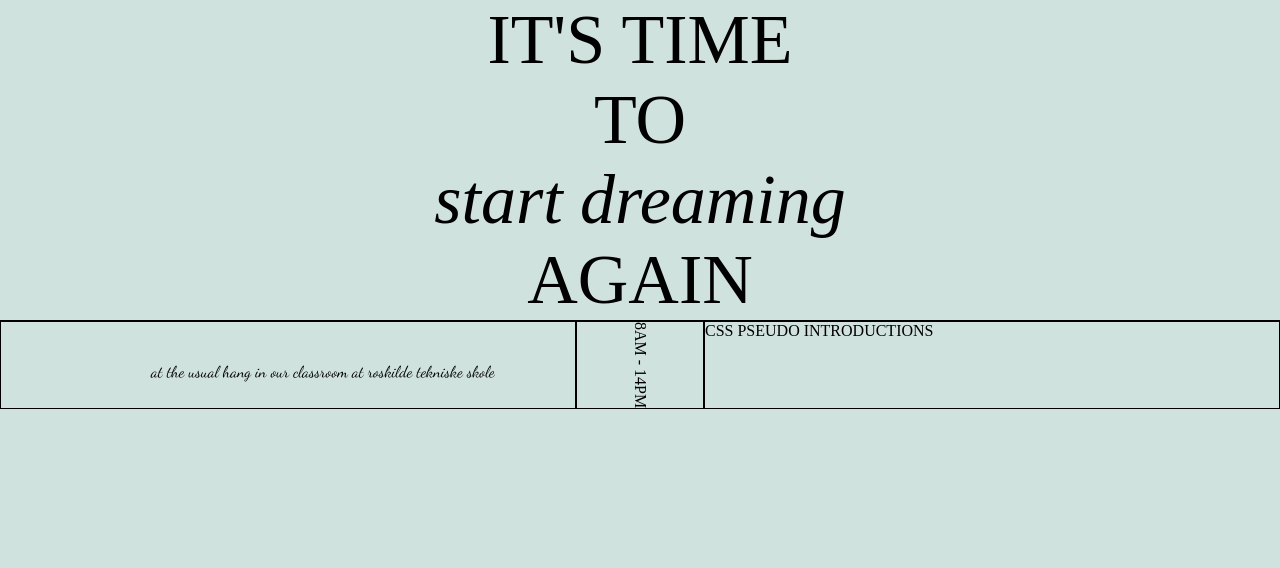
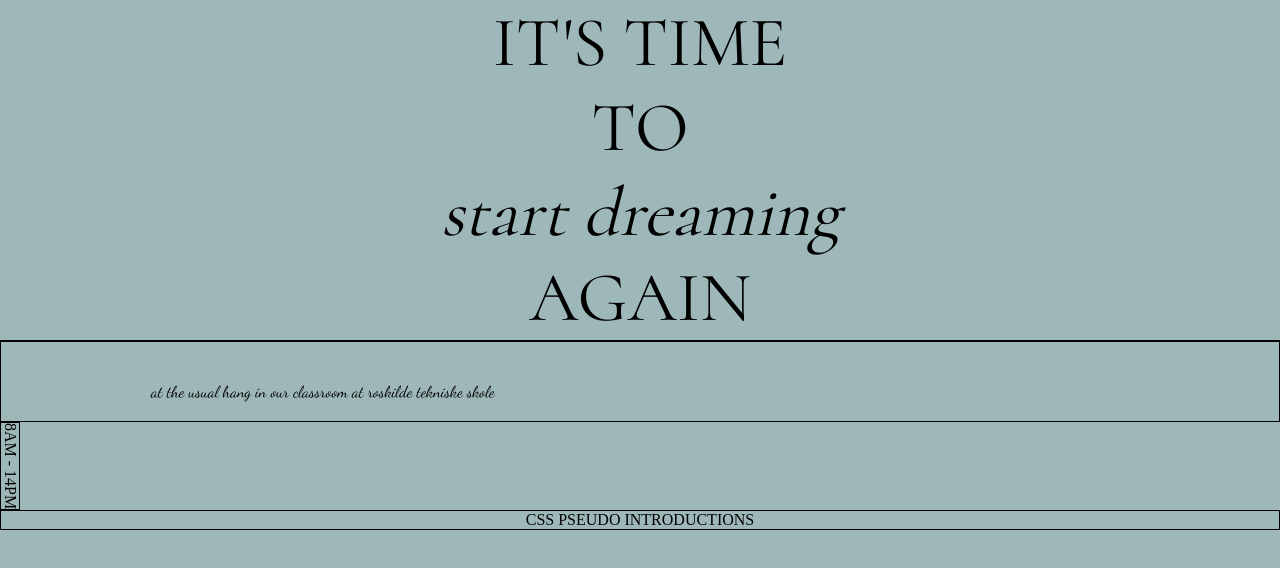
Before and after one commit to ZahraSH67/Landingspage, a plain HTML site: page index.html in a window 1280 px wide. Drawn offline with Linux system fonts and the light colour scheme.

Commit message:
Added GRID

```diff
--- /dev/null
+++ b/CSS/base.css
@@ -0,0 +1,66 @@
+/* همه تنظیمات اولیه  */
+
+*{
+    margin: 0;
+    padding: 0;
+    box-sizing: border-box;
+ }
+ .container {
+    background-color: var(--base-color);
+ }
+ .first-part{
+     border-bottom: 1px double black;
+     font-family: var(--base-font)
+ }
+
+ .parag-first-part{
+     text-transform: uppercase;
+     font-size: 70px;
+     display: flex;
+     justify-content: center;
+     justify-items: center;
+     font-weight: 300;
+ }
+ .parag-first-part:nth-child(3) {
+     text-transform: lowercase;
+     font-style: oblique;
+ }
+ /* .second-part {
+     display: grid;
+     grid-template-columns: 45% 10% 45%;
+ } */
+ div.second-part div:nth-child(1) {
+     /* grid-column: 1/2; */
+     border: 1px solid black;
+     padding-top: 40px;
+     padding-bottom: 20px;
+     /* padding-right: 20px; */
+     padding-left: 150px;
+     font-family: 'Dancing Script', cursive;
+ }
+ div.second-part div:nth-child(2) {
+     /* grid-column: 2/3; */
+     border: 1px solid black;
+     writing-mode: vertical-rl;
+     display: flex;
+     align-items: center;
+ }
+ div.second-part div:nth-child(3) {
+     /* grid-column: 3/4; */
+     border: 1px solid black;
+     display: flex;
+     justify-content: center;
+     align-items: center;
+ }
+ /* .third-part, .fourth-part, .fifth-part {
+     display: flex;
+     justify-content: center;
+     align-items: center;
+     border: 1px solid black;
+     padding-top: 50px;
+     padding-bottom: 50px;
+ }
+ .fourth-part, .fifth-part {
+     flex-direction: column;
+ }
+  */
--- /dev/null
+++ b/CSS/layout.css
@@ -0,0 +1,45 @@
+ /* size
+ grid */
+
+main {
+    display: grid;
+    grid: repeat(8, calc(100vw/8)/auto-flow);
+    /* grid-template-areas:"h h h h h x s s s s s"
+                        "h h h h h x s s s s s"
+                        "m m m m m m m m m m m"
+                        "v v v g g g g g k k k"
+                        "v v v g g g g g k k k"
+                        "v v v g g g g g k k k"
+                        "v v v g g g g g k k k"
+                        "l l l l l j j j j j j"
+
+                        ; */
+}
+
+
+/* .second-part{
+    display: grid;
+
+    grid-template-columns: 45% 10% 45%;
+ } */
+ div.second-part div:nth-child(1)
+ {
+    /* grid-row: 1/3; */
+    /* grid-column:1/2; */
+    grid-column: 3 span;
+    /* grid-area: h;  */
+ }
+
+ div.second-part div:nth-child(2){
+    /* grid-row: 1/3; */
+    /* grid-column: 2/3; */
+    grid-column: 2 span;
+    /* grid-area: x;  */
+ }
+
+ div.second-part div:nth-child(3)
+ {
+    /* grid-column: 3/4 ; */
+    grid-column: 3 span;
+    /* grid-area: s; */
+ }
--- /dev/null
+++ b/CSS/style.css
@@ -0,0 +1,5 @@
+@import url('https://fonts.googleapis.com/css2?family=Cormorant&family=Dancing+Script&display=swap');
+
+@import url('variables.css');
+@import url('base.css');
+@import url('layout.css');
--- /dev/null
+++ b/CSS/variables.css
@@ -0,0 +1,11 @@
+/* Variables */
+:root{
+    --base-color: rgba(52, 107, 108, 0.474);
+    --accent-color:rgba(155, 140, 105, 0.3);
+    --circle-color: rgb(165, 228, 230);
+    --base-font: 'Cormorant', serif;
+    --accent-font:'Dancing Script', cursive;
+    --base-border: 1px solid black;
+    --accent-border: 1px double black;
+
+}
--- a/index.html
+++ b/index.html
@@ -5,23 +5,55 @@
     <meta http-equiv="X-UA-Compatible" content="IE=edge">
     <meta name="viewport" content="width=device-width, initial-scale=1.0">
     <title>Landingspage</title>
-    <link rel="preconnect" href="https://fonts.googleapis.com">
-    <link rel="preconnect" href="https://fonts.gstatic.com" crossorigin>
-    <link href="https://fonts.googleapis.com/css2?family=Dancing+Script&display=swap" rel="stylesheet">
-    <link rel="stylesheet" href="style.css">
+    <link rel="stylesheet" href="CSS/style.css">
 </head>
-<body>
-    <div class="first-part">
+<body class="container">
+    <header class="first-part">
         <p class="parag-first-part">it's time</p>
         <p class="parag-first-part">to</p>
         <p class="parag-first-part">start dreaming</p>
         <p class="parag-first-part">again</p>
-    </div>
-   <div class="second-part">
-     <div id="first-div">at the usual hang in our classroom at roskilde tekniske skole</div>
-     <div id="second-div">8AM - 14PM</div>
-     <div id="third-div">CSS PSEUDO INTRODUCTIONS</div>
-   </div>
+    </header>
 
+    <main>
+
+        <div class="second-part">
+            <div id="first-div">at the usual hang in our classroom at roskilde tekniske skole</div>
+            <div id="second-div">8AM - 14PM</div>
+            <div id="third-div">CSS PSEUDO INTRODUCTIONS</div>
+        </div>
+
+        <!-- <div class="third-part">
+            LEARNING BEYOND THE BASICS
+        </div>
+
+        <div class="fourth-part">
+            <p>BEYOND MODULE</p>
+            <P>STARTS <SPAn>at</SPAn> 8:10 <span>am</span></P>
+            <div>
+                <span>MONDAY SEPTEMBER</span>
+                <Span>27</Span>
+                <span>th</span>
+                </div>
+                <p>looking forward to see you!</p>
+            </div>
+        <div class="fifth-part">
+            <h>Subjects well go through</p>
+            <p>pseudo class</p>
+            <p>pseudo elements</p>
+            <p>custom properties</p>
+            <p>combinators</p>
+            <p>font styling</p>
+            <p>grids</p>
+        </div>
+        <div class="sixth-part">
+            <p>Links worth visiting</p>
+            <p><a href="https://daily-dev-tips.com/posts/css-pseudo-classes-links/"></a>LINK PSEUDO-STATES</p>
+            <p><a href="https://daily-dev-tips.com/posts/css-pseudo-classes-forms/"></a>FORM PSEUDO-STATES</p>
+            <p><a href="https://daily-dev-tips.com/posts/css-pseudo-classes-element-states/"></a>ELEMENT STATE SELECTORS</p>
+            <p><a href=""></a>OTHER PSEUDO-STATES</p>
+            <p><a href=""></a></p>
+        </div> -->
+    </main>
 </body>
 </html>
--- a/style.css
+++ b/style.css
@@ -6,6 +6,7 @@
 }
 .first-part{
     border-bottom: 1px double black;
+    font-family: 'Cormorant', serif;
 }
 
 
@@ -26,7 +27,7 @@
     display: grid;
     grid-template-columns: 45% 10% 45%;
 }
-#first-div {
+div.second-part div:nth-child(1) {
     grid-column: 1/2;
     border: 1px solid black;
     padding-top: 40px;
@@ -35,14 +36,28 @@
     padding-left: 150px;
     font-family: 'Dancing Script', cursive;
 }
-#second-div {
+div.second-part div:nth-child(2) {
     grid-column: 2/3;
     border: 1px solid black;
     writing-mode: vertical-rl;
     display: flex;
     align-items: center;
 }
-#third-div {
+div.second-part div:nth-child(3) {
     grid-column: 3/4;
     border: 1px solid black;
+    display: flex;
+    justify-content: center;
+    align-items: center;
 }
+.third-part, .fourth-part, .fifth-part {
+    display: flex;
+    justify-content: center;
+    align-items: center;
+    border: 1px solid black;
+    padding-top: 50px;
+    padding-bottom: 50px;
+}
+.fourth-part, .fifth-part {
+    flex-direction: column;
+}
```
